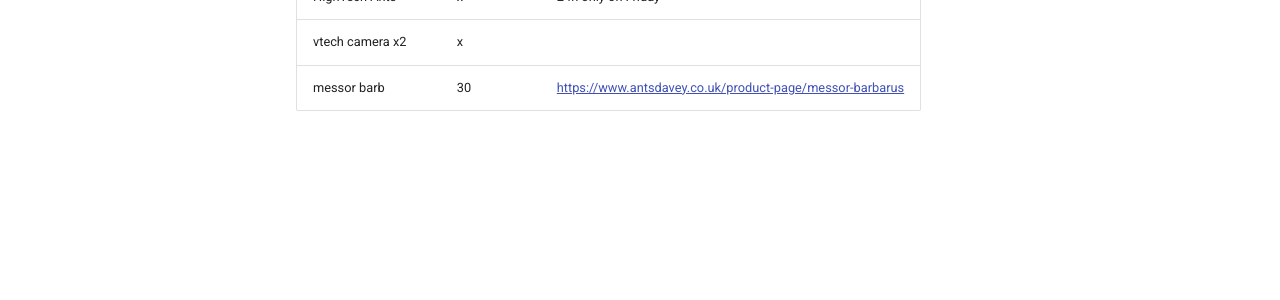
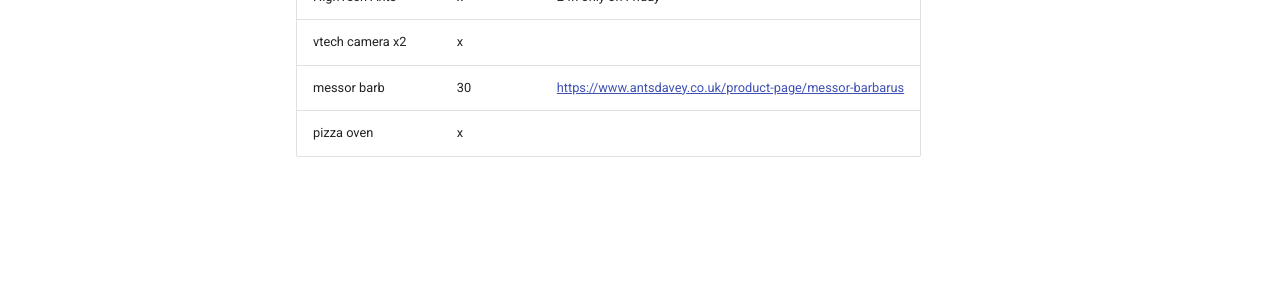
Before and after one commit to eperdeme/digital-garden, an MkDocs documentation site: the page built from docs/shopping/blackfriday.md, in a window 1280 px wide. Shown: the part 457-757 px from the top of the page. Built offline with MkDocs 1.6.1 and Material for MkDocs 9.7.7, drawn with Linux system fonts in a browser that asks for light colours; comment, search, counter and statistics services are not loaded.

Commit message:
Update blackfriday.md

```diff
--- a/docs/shopping/blackfriday.md
+++ b/docs/shopping/blackfriday.md
@@ -8,3 +8,4 @@
 | HighTech Ants | x | 24h only on Friday |
 | vtech camera x2 | x | |
 | messor barb | 30 | https://www.antsdavey.co.uk/product-page/messor-barbarus |
+| pizza oven | x | |
```
